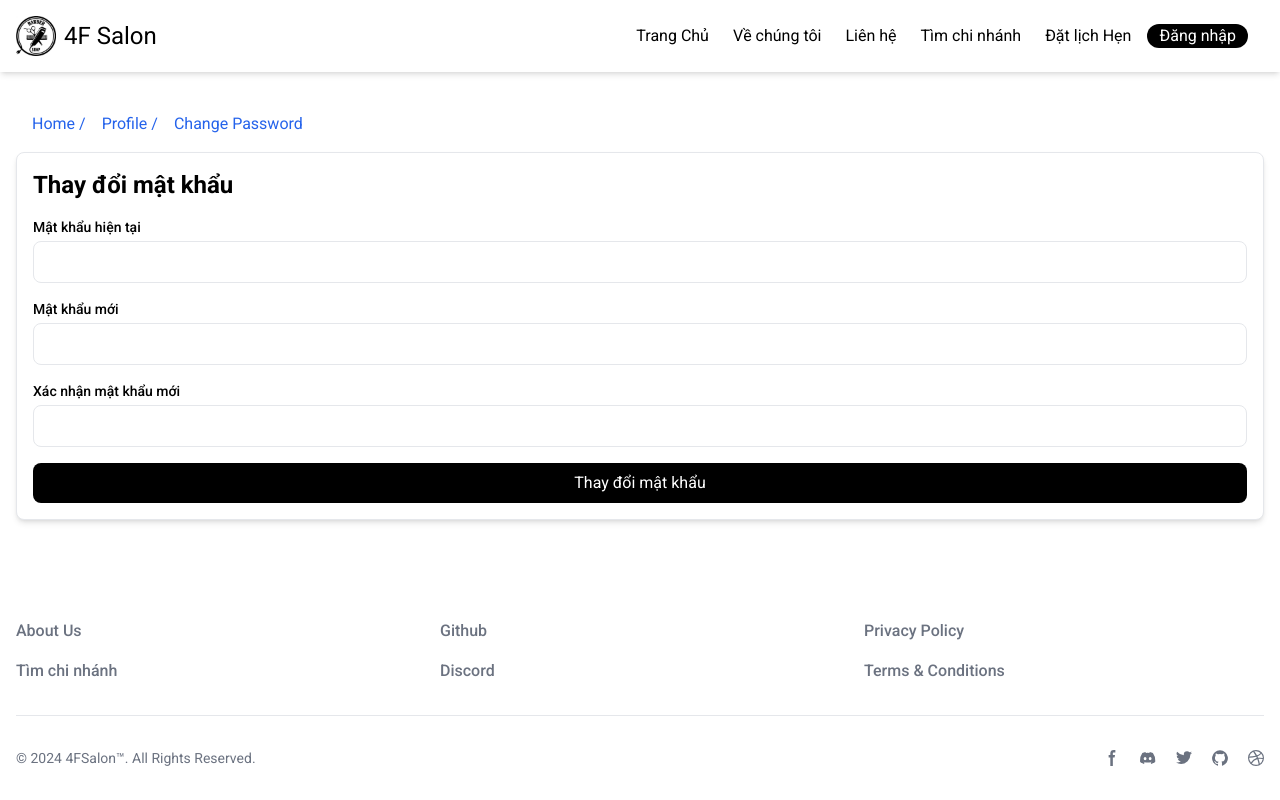
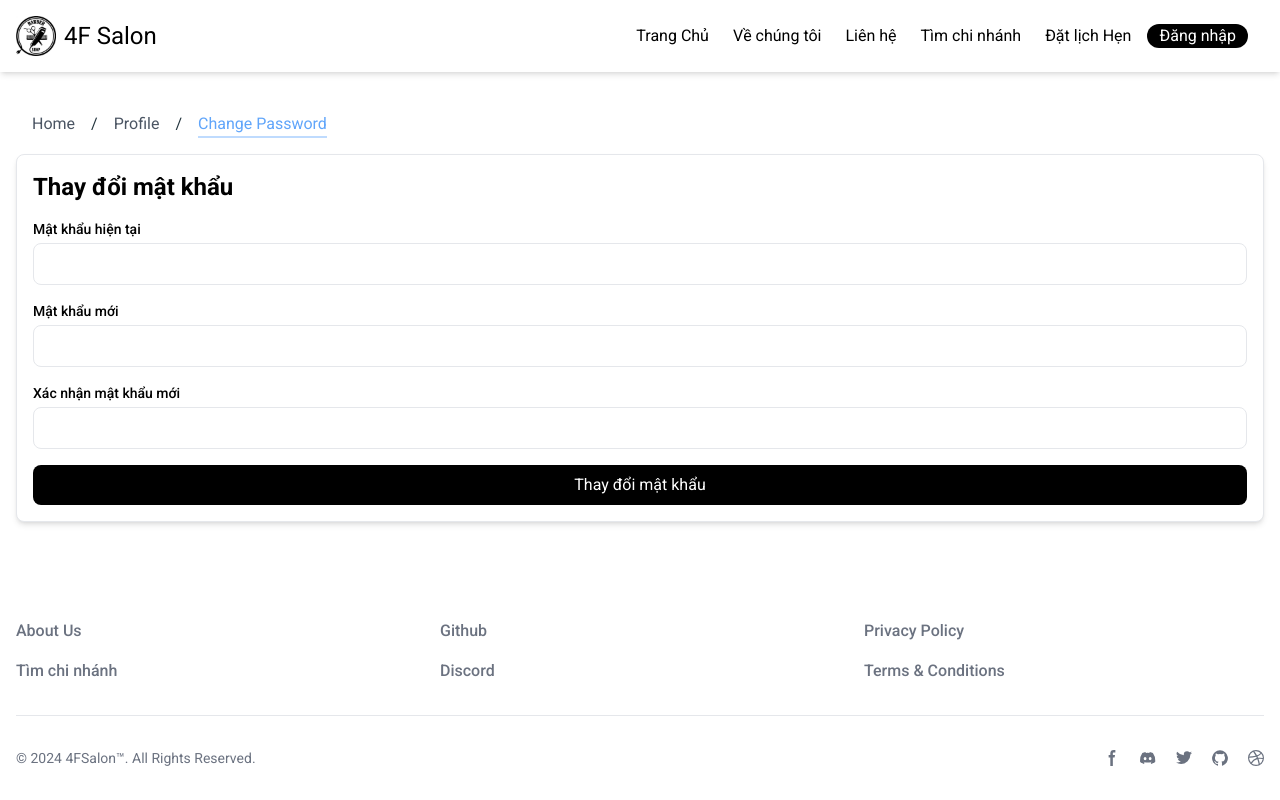
Before and after one commit to hungsinh2k4/4FSalon, a React (Vite) app in the folder Frontend/: page /change-password in a window 1280 px wide. Built offline with nearby package versions, Linux system fonts and the light colour scheme.

Commit message:
UI Infor
profile + change-password

```diff
--- a/Frontend/src/customer/pages/ChangePassword.tsx
+++ b/Frontend/src/customer/pages/ChangePassword.tsx
@@ -1,12 +1,22 @@
 import React, { useState } from "react";
 import { Link } from "react-router-dom";
 import authService from "../services/authService";
+import { useLocation } from "react-router-dom";
+
 const ChangePassword: React.FC = () => {
   const [currentPassword, setCurrentPassword] = useState("");
   const [newPassword, setNewPassword] = useState("");
   const [confirmPassword, setConfirmPassword] = useState("");
   const [error, setError] = useState("");
   const [success, setSuccess] = useState("");
+
+  const location = useLocation();
+
+  const getLinkClass = (path: string) => {
+    return location.pathname === path
+      ? "nav-items text-blue-400 border-b-2 border-blue-200"
+      : "text-gray-600 hover:text-blue-400 hover:border-b-2 hover:border-blue-200";
+  };
 
   const handleChangePassword = async (e: React.FormEvent) => {
     e.preventDefault();
@@ -31,13 +41,18 @@ const ChangePassword: React.FC = () => {
   return (
     <div className="container mx-auto p-4">
       <div className="mt-6 flex space-x-4 mx-4 mb-4">
-        <Link to="/" className="text-blue-600 hover:underline">
-          Home /
+        <Link to="/" className={getLinkClass("/")}>
+          Home
         </Link>
-        <Link to="/profile" className="text-blue-600 hover:underline">
-          Profile /
+        <p>/</p>
+        <Link to="/profile" className={getLinkClass("/profile")}>
+          Profile
         </Link>
-        <Link to="/change-password" className="text-blue-600 hover:underline">
+        <p>/</p>
+        <Link
+          to="/change-password"
+          className={getLinkClass("/change-password")}
+        >
           Change Password
         </Link>
       </div>
--- a/Frontend/src/customer/pages/Profile.tsx
+++ b/Frontend/src/customer/pages/Profile.tsx
@@ -3,11 +3,19 @@ import { Link } from "react-router-dom";
 import { useAuth } from "../context/AuthContext";
 import authService from "../services/authService";
 import { User } from "../utils/types"; // Đảm bảo bạn đã import đúng
+import { useLocation } from "react-router-dom";
 
 const Profile: React.FC = () => {
   const { user, setUser } = useAuth();
   const [isEditing, setIsEditing] = useState(false);
   const [tempUser, setTempUser] = useState<User | null>(user);
+  const location = useLocation();
+
+  const getLinkClass = (path: string) => {
+    return location.pathname === path
+      ? "nav-items text-blue-400 border-b-2 border-blue-200"
+      : "text-gray-600 hover:text-blue-400 hover:border-b-2 hover:border-blue-200";
+  };
 
   useEffect(() => {
     if (user) {
@@ -48,21 +56,23 @@ const Profile: React.FC = () => {
       <div className="mt-6 flex space-x-4 mx-4 mb-4">
         <Link
           to="/"
-          className="text-gray-600 hover:text-blue-400 hover:underline"
+          className={getLinkClass("/")}
+          // className="text-gray-600 hover:text-blue-400 hover:underline"
         >
           Home
         </Link>
         <p>/</p>
         <Link
           to="/profile"
-          className="text-gray-600 hover:text-blue-400 hover:underline"
+          className={getLinkClass("/profile")}
+          // className="text-gray-600 hover:text-blue-400 hover:underline"
         >
           Profile
         </Link>
         <p>/</p>
         <Link
           to="/change-password"
-          className="text-gray-600 hover:text-blue-400 hover:underline"
+          className={getLinkClass("/change-password")}
         >
           Change Password
         </Link>
```
